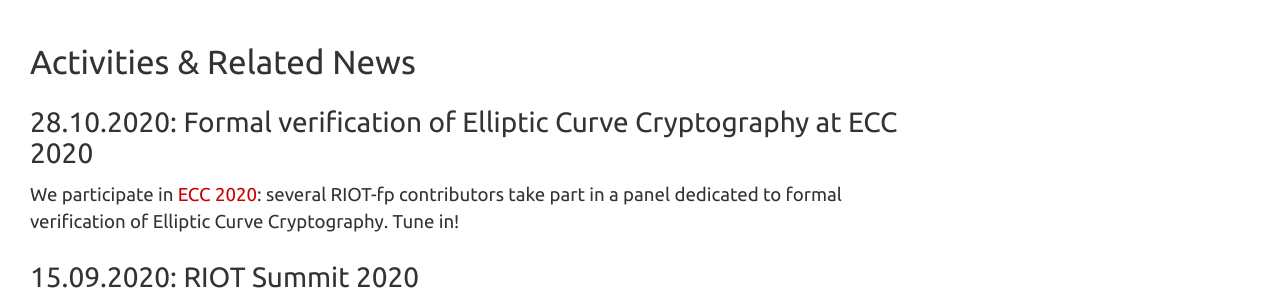
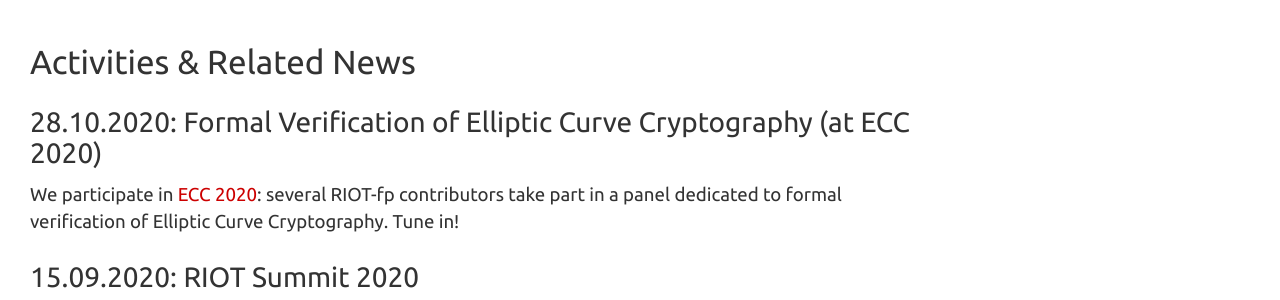
Before and after one commit to future-proof-iot/RIOT-fp, a Jekyll site: the page built from events.md, in a window 1280 px wide and 900 px high. Shown: the part 154-454 px from the top of the window. Built offline with Jekyll 4.4.1, drawn with Linux system fonts in a browser that asks for light colours; nearby versions of some CDN libraries; our own code applies the rules of GitHub Pages for plain Markdown files.

Commit message:
fiddling

```diff
--- a/events.md
+++ b/events.md
@@ -1,6 +1,6 @@
 ## Activities & Related News
 
-### 28.10.2020: Formal verification of Elliptic Curve Cryptography at ECC 2020
+### 28.10.2020: Formal Verification of Elliptic Curve Cryptography (at ECC 2020)
 We participate in [ECC 2020](https://eccworkshop.org/2020/): several RIOT-fp contributors take part in a panel dedicated to formal verification of Elliptic Curve Cryptography. Tune in!
 
 ### 15.09.2020: RIOT Summit 2020
```
